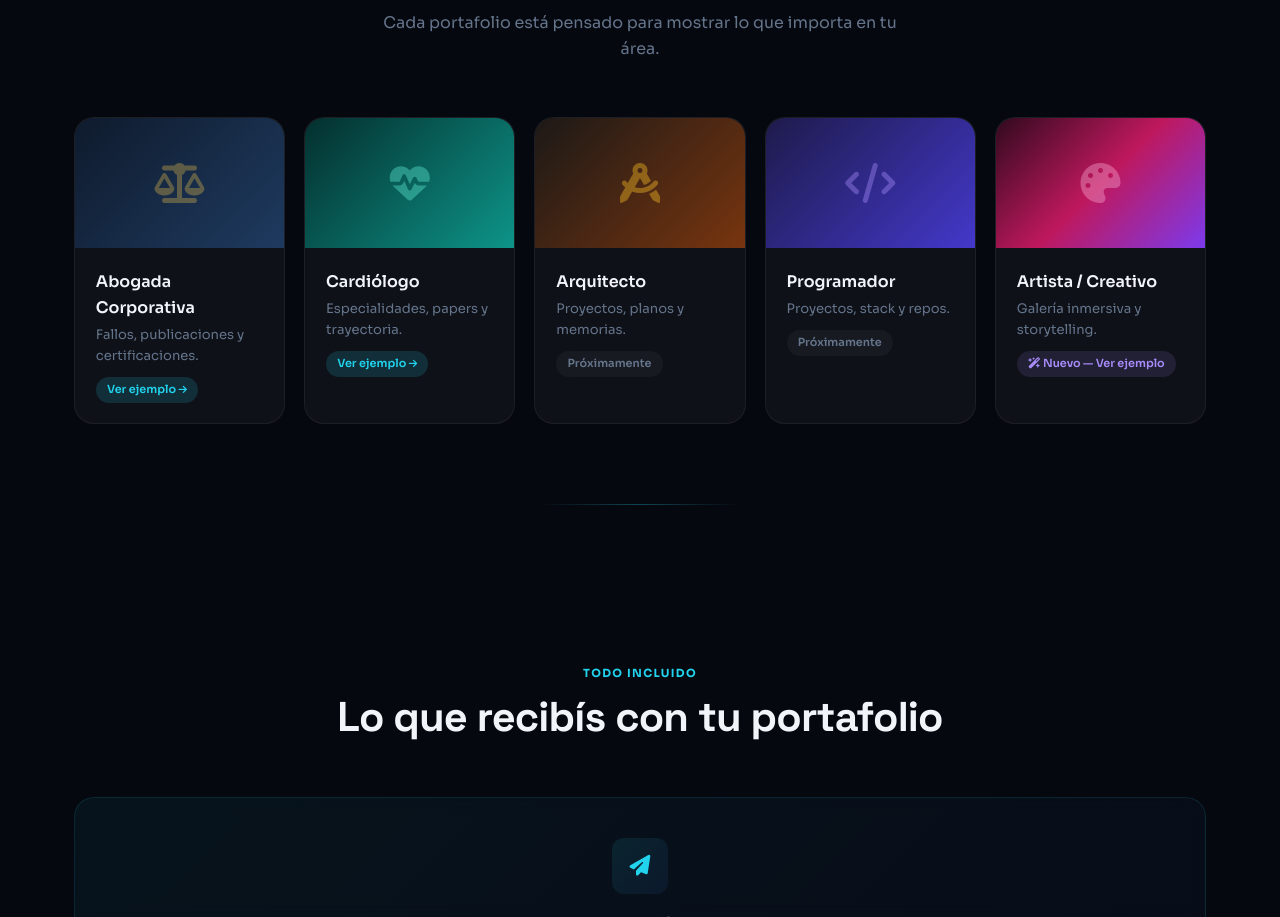
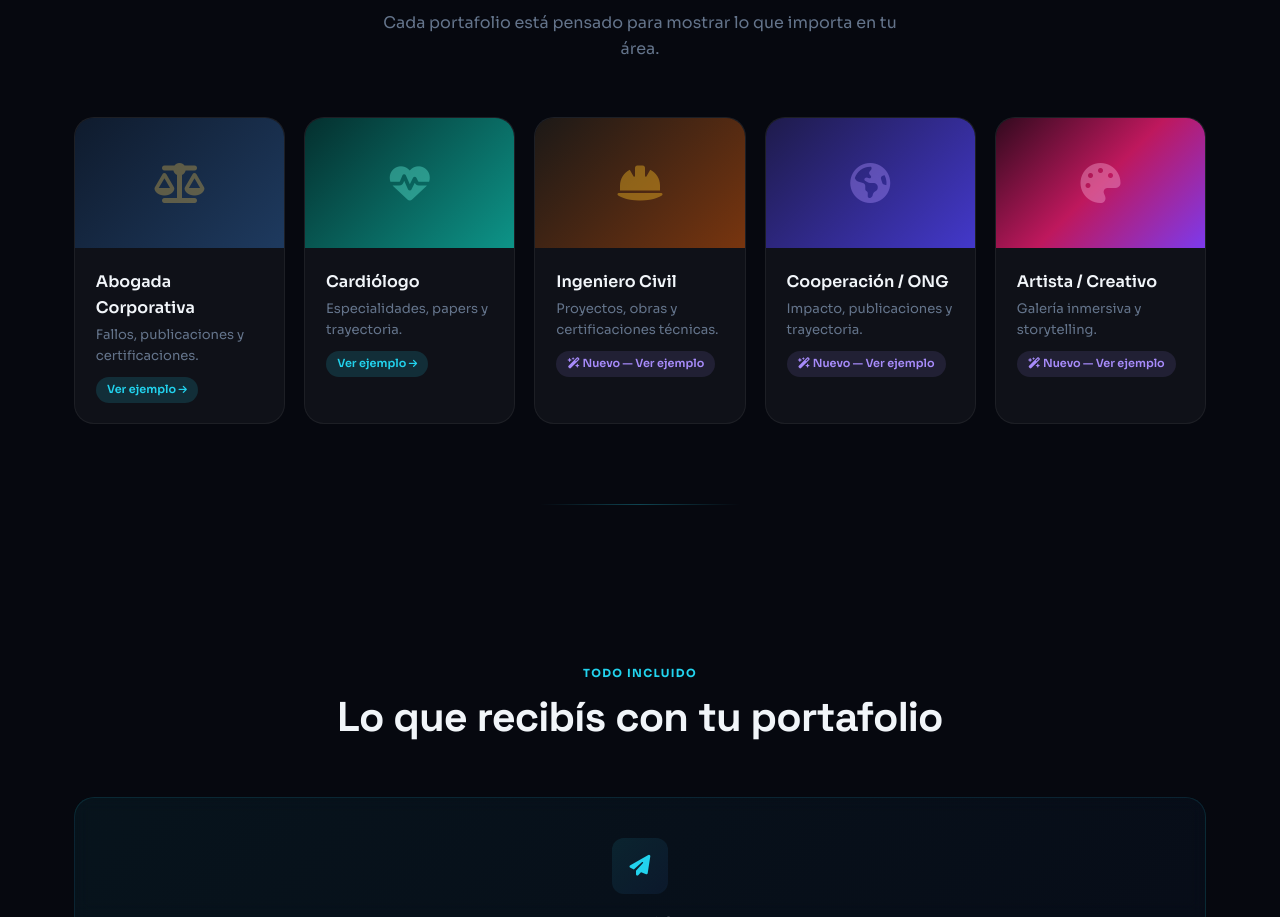
Before and after one commit to portafolios-cpd/portafolios-cpd.github.io, a plain HTML site: page index.html in a window 1280 px wide. Shown: the part 1631-2548 px from the top of the page. Drawn offline with Linux system fonts and the light colour scheme.

Commit message:
Update index.html

```diff
--- a/index.html
+++ b/index.html
@@ -67,7 +67,7 @@
         .ex-card{position:relative;border-radius:var(--r);overflow:hidden;background:var(--bg-glass);border:1px solid var(--border);transition:all .35s;cursor:pointer;text-decoration:none;color:inherit;display:block}
         .ex-card::after{content:'';position:absolute;inset:-1px;border-radius:var(--r);background:linear-gradient(135deg,var(--cyan),var(--blue),var(--purple));opacity:0;z-index:-1;transition:opacity .3s;filter:blur(8px)}
         .ex-card:hover{border-color:rgba(34,211,238,.3);transform:translateY(-4px)}.ex-card:hover::after{opacity:.15}
-        .ex-card.disabled{opacity:.45;cursor:default}.ex-card.disabled:hover{transform:none;border-color:var(--border)}.ex-card.disabled:hover::after{opacity:0}
+
         .ex-preview{height:130px;display:flex;align-items:center;justify-content:center;position:relative;overflow:hidden}
         .ex-preview i{font-size:2.5rem;opacity:.4}
         .ex-preview.law{background:linear-gradient(135deg,#0f1b2d,#1e3a5f)}.ex-preview.law i{color:#c9a84c}
@@ -170,8 +170,8 @@
         <div class="examples-grid stagger">
             <a href="ejemplo-abogado.html" target="_blank" class="ex-card reveal"><div class="ex-preview law"><i class="fas fa-scale-balanced"></i></div><div class="ex-body"><h3>Abogada Corporativa</h3><p>Fallos, publicaciones y certificaciones.</p><span class="ex-tag">Ver ejemplo <i class="fas fa-arrow-right" style="font-size:.6rem"></i></span></div></a>
             <a href="ejemplo-medico.html" target="_blank" class="ex-card reveal"><div class="ex-preview med"><i class="fas fa-heart-pulse"></i></div><div class="ex-body"><h3>Cardiólogo</h3><p>Especialidades, papers y trayectoria.</p><span class="ex-tag">Ver ejemplo <i class="fas fa-arrow-right" style="font-size:.6rem"></i></span></div></a>
-            <div class="ex-card disabled reveal"><div class="ex-preview arch"><i class="fas fa-drafting-compass"></i></div><div class="ex-body"><h3>Arquitecto</h3><p>Proyectos, planos y memorias.</p><span class="ex-tag soon">Próximamente</span></div></div>
-            <div class="ex-card disabled reveal"><div class="ex-preview dev"><i class="fas fa-code"></i></div><div class="ex-body"><h3>Programador</h3><p>Proyectos, stack y repos.</p><span class="ex-tag soon">Próximamente</span></div></div>
+            <a href="ejemplo-ingeniero.html" target="_blank" class="ex-card reveal"><div class="ex-preview arch"><i class="fas fa-hard-hat"></i></div><div class="ex-body"><h3>Ingeniero Civil</h3><p>Proyectos, obras y certificaciones técnicas.</p><span class="ex-tag new"><i class="fas fa-wand-magic-sparkles"></i> Nuevo — Ver ejemplo</span></div></a>
+            <a href="ejemplo-ong.html" target="_blank" class="ex-card reveal"><div class="ex-preview dev"><i class="fas fa-globe-americas"></i></div><div class="ex-body"><h3>Cooperación / ONG</h3><p>Impacto, publicaciones y trayectoria.</p><span class="ex-tag new"><i class="fas fa-wand-magic-sparkles"></i> Nuevo — Ver ejemplo</span></div></a>
             <a href="ejemplo-creativo.html" target="_blank" class="ex-card reveal"><div class="ex-preview creative"><i class="fas fa-palette"></i></div><div class="ex-body"><h3>Artista / Creativo</h3><p>Galería inmersiva y storytelling.</p><span class="ex-tag new"><i class="fas fa-wand-magic-sparkles"></i> Nuevo — Ver ejemplo</span></div></a>
         </div>
     </div></section>
```
